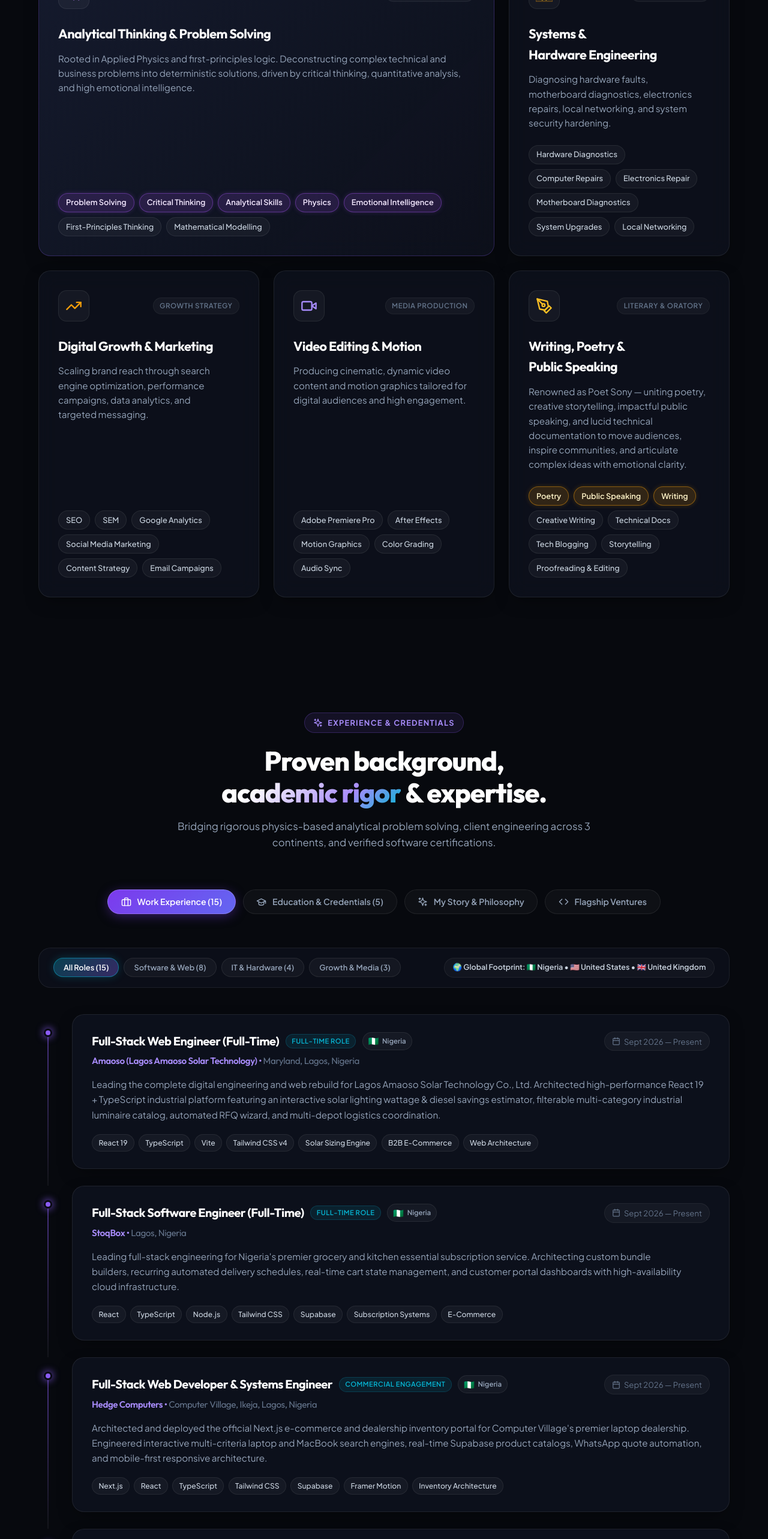
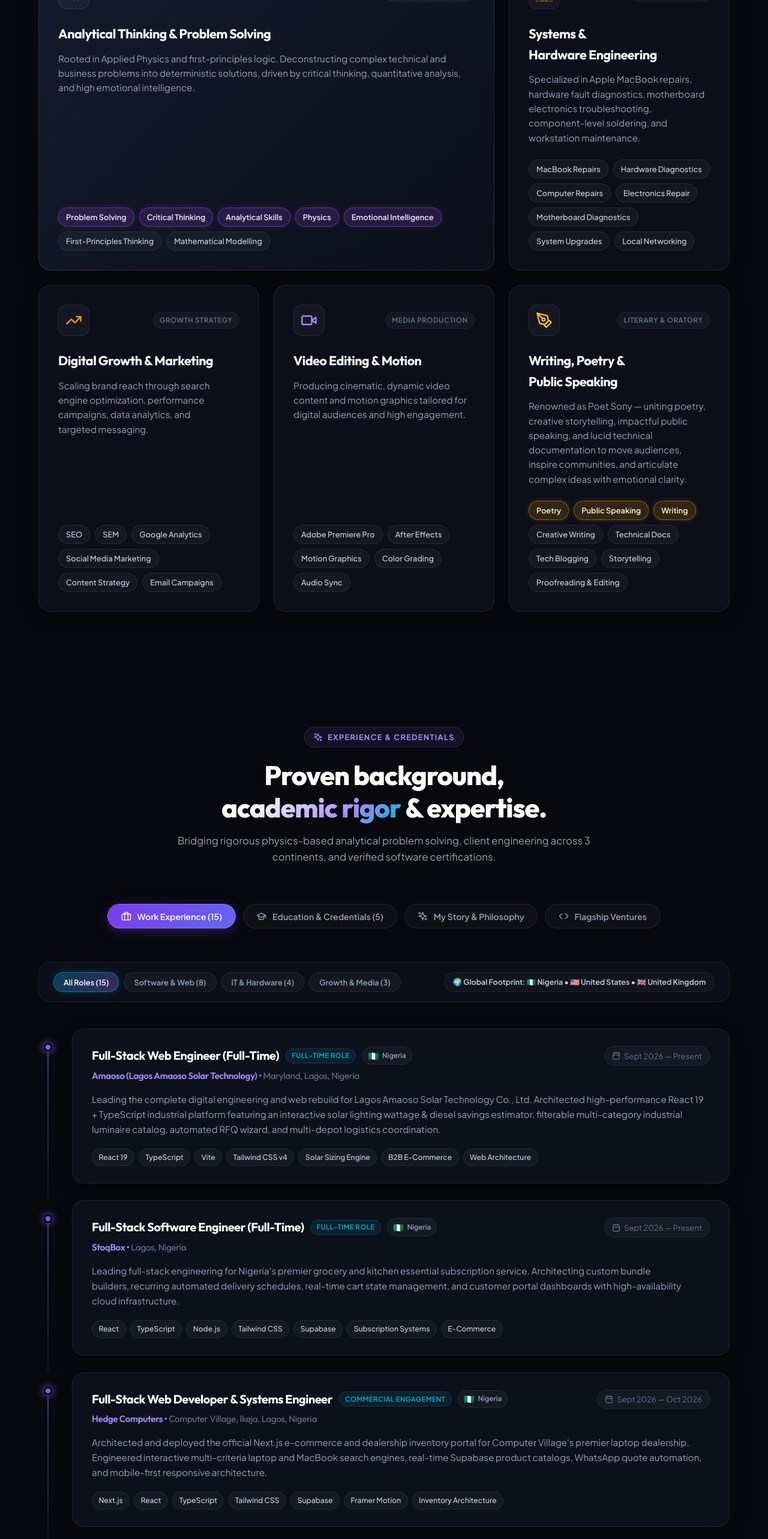
Before and after one commit to poet-sony101/react-portfolio-deployed, a React (Create React App) app: page / in a window 1280 px wide. Shown: the part 1900-4466 px from the top of the page at 60% size. Built offline with nearby package versions, Linux system fonts and the light colour scheme.

Commit message:
feat: add MacBook repairs to hardware skills, update Hedge Computers period to Oct 2026, and list all 18 clients in rigid grid

```diff
--- a/src/components/Contact/contact.js
+++ b/src/components/Contact/contact.js
@@ -122,9 +122,9 @@ const Contact = () => {
                     </div>
                 </div>
 
-                {/* Clients Grid Preview */}
+                {/* Complete Clients Grid (1 to 18) */}
                 <div className="clientsCompactGrid">
-                    {clientList.slice(0, 6).map((client) => (
+                    {clientList.map((client) => (
                         <div key={client.id} className="clientGridCard glass-card">
                             <span className="clientGridIndex">{client.id}</span>
                             <div>
--- a/src/components/Experience/experience.js
+++ b/src/components/Experience/experience.js
@@ -46,7 +46,7 @@ const experiences = [
         location: "Computer Village, Ikeja, Lagos, Nigeria",
         flag: "🇳🇬",
         country: "Nigeria",
-        period: "Sept 2026 — Present",
+        period: "Sept 2026 — Oct 2026",
         type: "Commercial Engagement",
         category: "web",
         description: "Architected and deployed the official Next.js e-commerce and dealership inventory portal for Computer Village's premier laptop dealership. Engineered interactive multi-criteria laptop and MacBook search engines, real-time Supabase product catalogs, WhatsApp quote automation, and mobile-first responsive architecture.",
--- a/src/components/Skills/skills.js
+++ b/src/components/Skills/skills.js
@@ -44,8 +44,8 @@ const skillCategories = [
         icon: <CpuIcon size={28} className="bentoIcon hardwareAccent" />,
         title: "Systems & Hardware Engineering",
         categoryBadge: "Infrastructure",
-        description: "Diagnosing hardware faults, motherboard diagnostics, electronics repairs, local networking, and system security hardening.",
-        skills: ["Hardware Diagnostics", "Computer Repairs", "Electronics Repair", "Motherboard Diagnostics", "System Upgrades", "Local Networking"]
+        description: "Specialized in Apple MacBook repairs, hardware fault diagnostics, motherboard electronics troubleshooting, component-level soldering, and workstation maintenance.",
+        skills: ["MacBook Repairs", "Hardware Diagnostics", "Computer Repairs", "Electronics Repair", "Motherboard Diagnostics", "System Upgrades", "Local Networking"]
     },
     {
         id: 'marketing',
```
